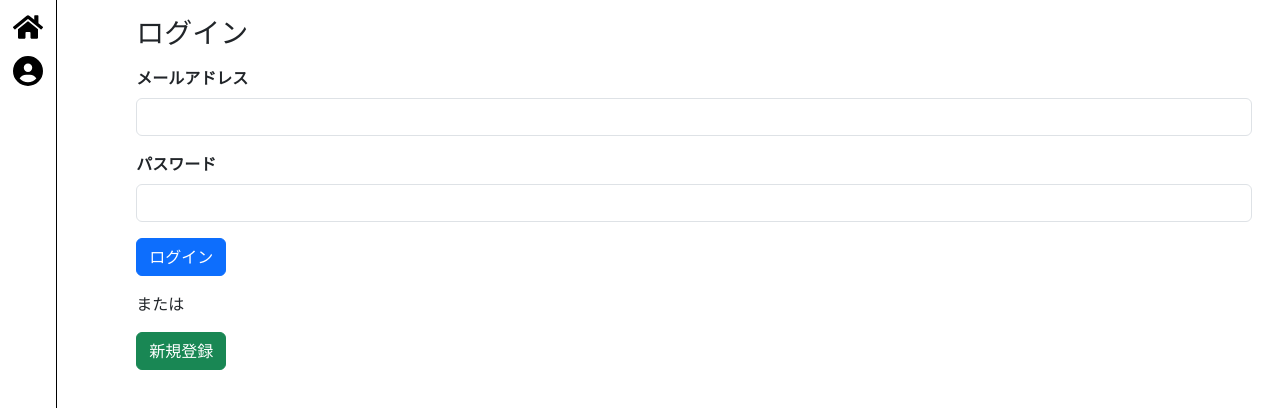
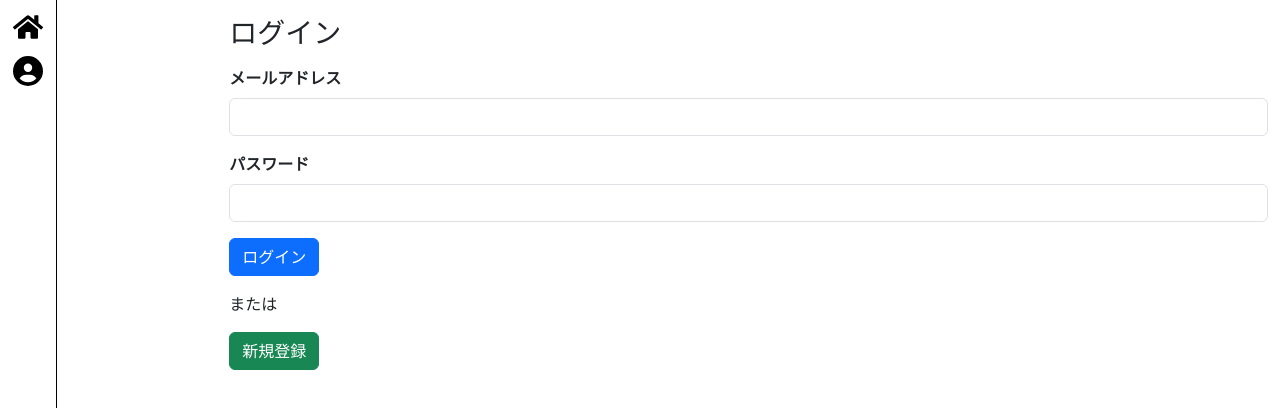
Before and after one commit to Sakoda2269/aiFilterSns, a Next.js app in the folder aiFilterSnsFrontend/: page /login in a window 1280 px wide. Shown: the top 408 px of the page. Built offline with nearby package versions, Linux system fonts and the light colour scheme; no server answers.

Commit message:
design微修正

```diff
--- a/aiFilterSnsFrontend/app/(sns)/layout.js
+++ b/aiFilterSnsFrontend/app/(sns)/layout.js
@@ -27,7 +27,8 @@
                 <div className="col-1">
                     <Sidebar first={first}/>
                 </div>
-                <div className="col-11">
+                <div className="col-1"></div>
+                <div className="col-10">
                     {children}
                 </div>
             </div>
```
